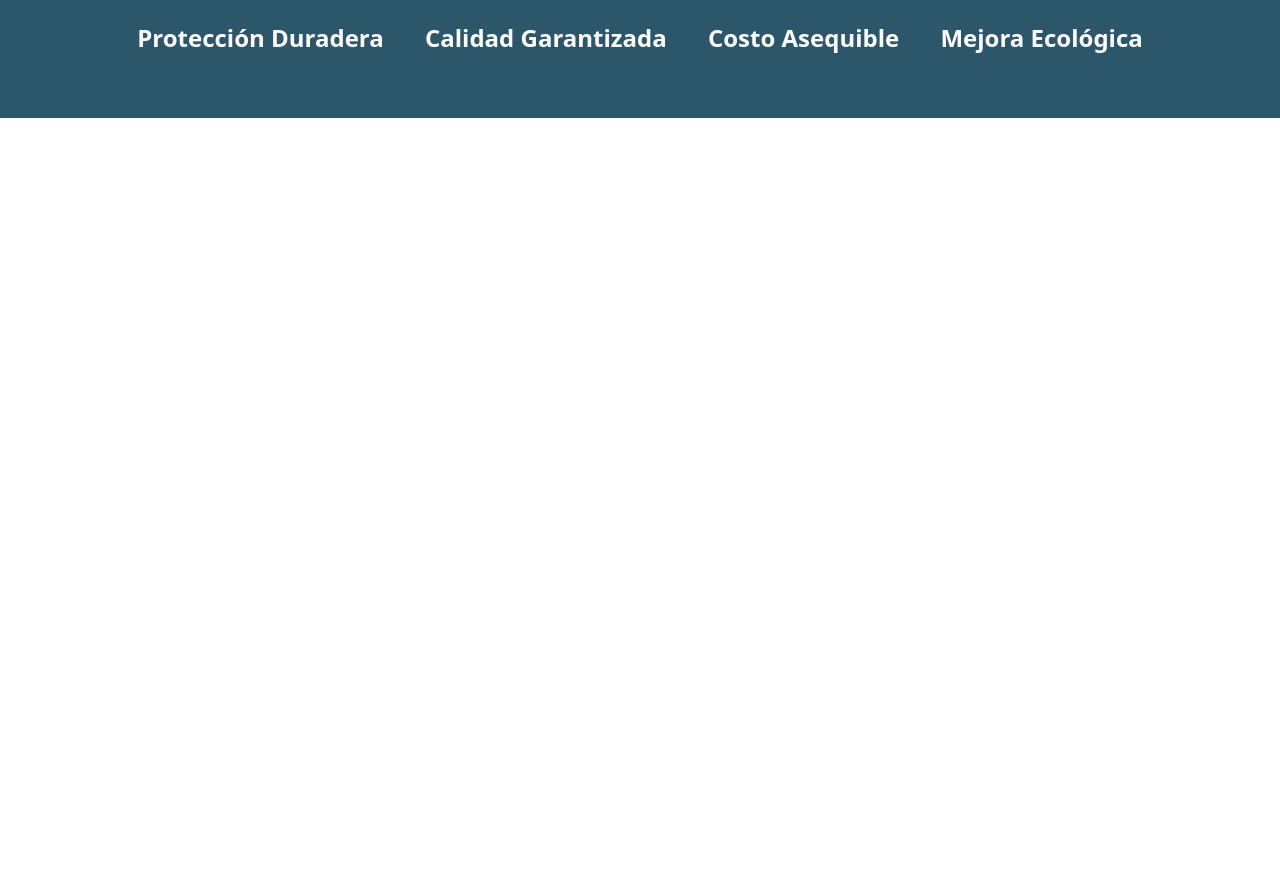
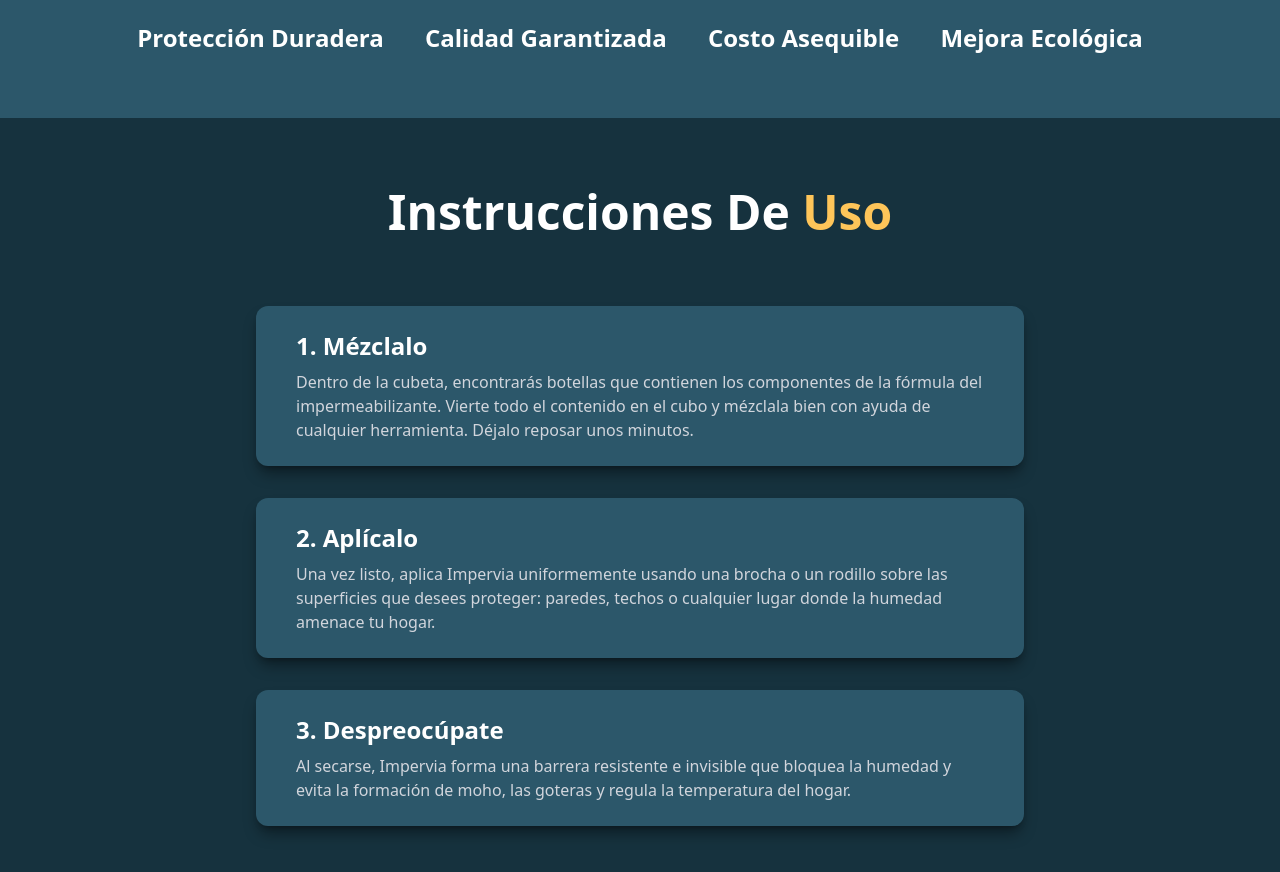
Before and after one commit to NicoCodesCode/impervia, a SvelteKit app: page / in a window 1280 px wide. Shown: the part 2466-3338 px from the top of the page. Before the commit the page ends 2584 px from the top, so only its background shows below. Built offline with nearby package versions, Linux system fonts and the light colour scheme.

Commit message:
Add instructions section

```diff
--- /dev/null
+++ b/src/components/InstructionCard.svelte
@@ -0,0 +1,8 @@
+<script lang="ts">
+	const { title, text } = $props();
+</script>
+
+<div class="bg-impervia-dark-blue mb-8 max-w-3xl rounded-xl px-10 py-6 shadow-lg/40">
+	<h3 class="mb-2 text-lg font-semibold sm:text-2xl">{title}</h3>
+	<p class="text-gray-300">{text}</p>
+</div>
--- a/src/routes/+page.svelte
+++ b/src/routes/+page.svelte
@@ -1,5 +1,7 @@
 <script lang="ts">
+	// Components
 	import FeatureElement from '../components/FeatureElement.svelte';
+	import InstructionCard from '../components/InstructionCard.svelte';
 </script>
 
 <svelte:head>
@@ -77,3 +79,26 @@
 	<FeatureElement src="/icons/dollar.png" alt="Money" text="Costo Asequible" />
 	<FeatureElement src="/icons/earth.png" alt="Earth" text="Mejora Ecológica" />
 </section>
+
+<!-- Instructions section -->
+<section
+	class="bg-impervia-darker-blue flex h-min flex-wrap justify-evenly gap-12 px-10 py-16 text-center text-white sm:items-center sm:px-16 md:text-left lg:px-32"
+>
+	<h2 class="mb-4 text-3xl/snug font-extrabold sm:text-4xl/tight md:text-5xl/tight">
+		Instrucciones De <span class="text-impervia-yellow">Uso</span>
+	</h2>
+	<div>
+		<InstructionCard
+			title="1. Mézclalo"
+			text="Dentro de la cubeta, encontrarás botellas que contienen los componentes de la fórmula del impermeabilizante. Vierte todo el contenido en el cubo y mézclala bien con ayuda de cualquier herramienta. Déjalo reposar unos minutos."
+		/>
+		<InstructionCard
+			title="2. Aplícalo"
+			text="Una vez listo, aplica Impervia uniformemente usando una brocha o un rodillo sobre las superficies que desees proteger: paredes, techos o cualquier lugar donde la humedad amenace tu hogar."
+		/>
+		<InstructionCard
+			title="3. Despreocúpate"
+			text="Al secarse, Impervia forma una barrera resistente e invisible que bloquea la humedad y evita la formación de moho, las goteras y regula la temperatura del hogar."
+		/>
+	</div>
+</section>
```
